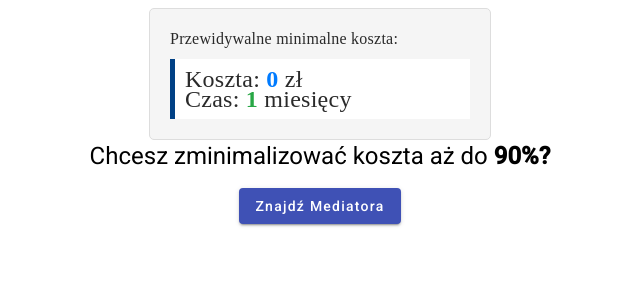
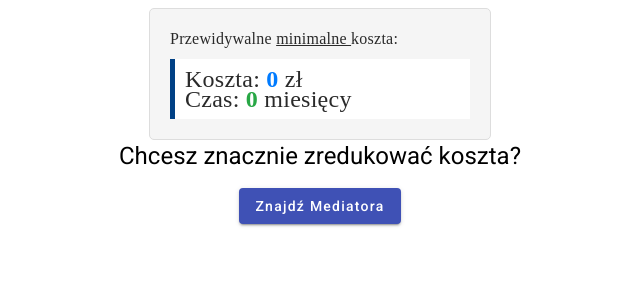
Before and after one commit to kuhyx/ARAI, an Angular app in the folder arai-frontend/: page /koszt in a window 1280 px wide. Shown: the top 300 px of the page, without its empty margins (320-960 px from the left). Built offline with nearby package versions, Linux system fonts and the light colour scheme.

Commit message:
feat: time of trial works

```diff
--- a/arai-frontend/src/app/cost-view/cost-view.component.html
+++ b/arai-frontend/src/app/cost-view/cost-view.component.html
@@ -1,16 +1,16 @@
 <div class="main">
 <div class="legal-costs">
-    Przewidywalne minimalne koszta:
+    Przewidywalne <u> minimalne </u> koszta:
     @if(costData !== null) {
         <div class="cost-details">
             Koszta: <span class="cost">{{costData.cost_of_trial}}</span> zł <br>
-            Czas:   <span class="time">{{costData.time_of_trial | date:'L'}}</span> miesięcy
+            Czas:   <span class="time">{{costData.time_of_trial }}</span> miesięcy
         </div>
     }
 </div>
 
 
-<h1 class="bait"> Chcesz zminimalizować koszta aż do <strong> 90%? </strong> </h1>
+<h1 class="bait"> Chcesz znacznie zredukować koszta? </h1>
 <div class="center-button">
 <button mat-raised-button color="primary" class="find-mediator" type="submit" (click)="onSubmit()" class="submit-button">Znajdź Mediatora</button>
 </div>
```
